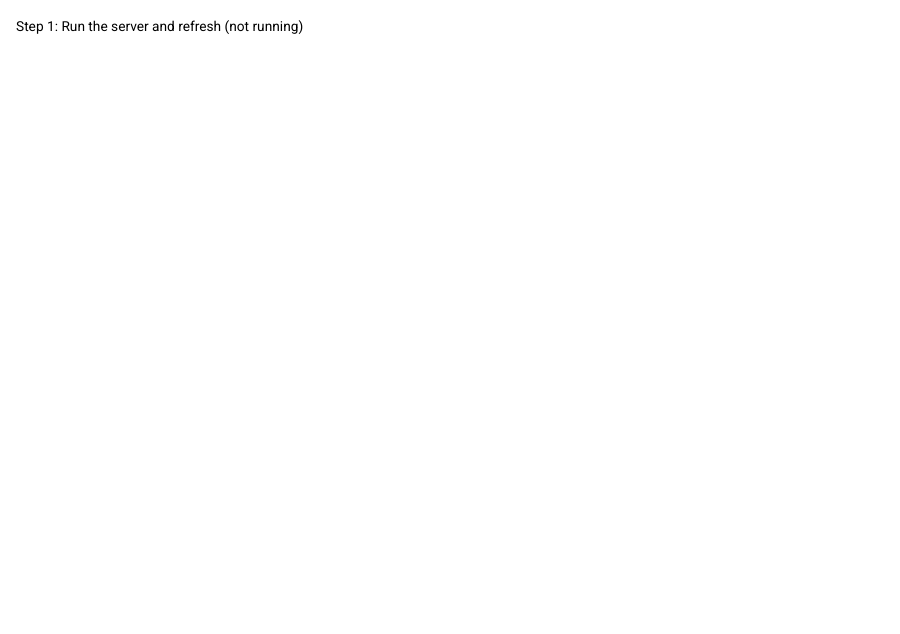
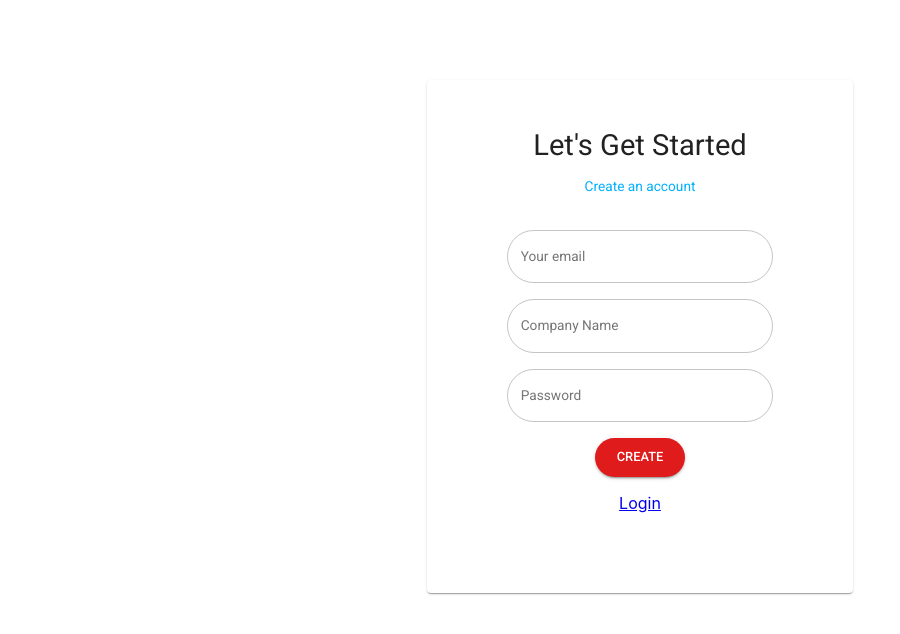
Before and after one commit to hatchways/team-banh-mi, a React (Create React App) app in the folder client/: page /signup in a window 1280 px wide. Shown: the top 634 px of the page, without its empty margins (0-900 px from the left). Built offline with nearby package versions, Linux system fonts and the light colour scheme; no server answers.

Commit message:
login/signup pages ui

```diff
--- a/client/src/App.js
+++ b/client/src/App.js
@@ -1,20 +1,60 @@
 import React from "react";
-import { MuiThemeProvider } from "@material-ui/core";
-import { BrowserRouter, Route } from "react-router-dom";
+import { MuiThemeProvider, Paper } from "@material-ui/core";
+import { BrowserRouter, Route, Redirect } from "react-router-dom";
+import { makeStyles } from "@material-ui/core/styles";
 
 import { theme } from "./themes/theme";
 import LandingPage from "./pages/Landing";
 
 import "./App.css";
+import LoginPage from "./pages/LoginPage";
+import SignupPage from "./pages/SignupPage";
+
+const useStyles = makeStyles((theme) => ({
+  root: {
+    height: "100vh",
+  },
+  page: {
+    display: "flex",
+    "flex-grow": 1,
+  },
+}));
 
 function App() {
+  const loggedIn = false;
+  const classes = useStyles();
+
   return (
     <MuiThemeProvider theme={theme}>
-      <BrowserRouter>
-        <Route path="/" component={LandingPage} />
-      </BrowserRouter>
+            <BrowserRouter>
+              <Route exact path="/">
+                {loggedIn ? <Redirect to="/dashboard" /> : <Redirect to="/login" />}
+              </Route>
+              <Route path="/dashboard" exact component={LandingPage} />
+              <Route path="/login" exact component={LoginPage} />
+              <Route path="/signup" exact component={SignupPage} />
+            </BrowserRouter>
     </MuiThemeProvider>
   );
+
+  // return (
+  //   <MuiThemeProvider theme={theme}>
+  //     <Paper>
+  //       <Grid container direction="column" className={classes.root}>
+  //         <Grid item></Grid>
+  //         <Grid className={classes.page}>
+  //           <BrowserRouter>
+  //             <Route exact path="/">
+  //               {loggedIn ? <Redirect to="/dashboard" /> : <LoginPage />}
+  //             </Route>
+  //             <Route path="/dashboard" exact component={LandingPage} />
+  //             <Route path="/login" exact component={LoginPage} />
+  //           </BrowserRouter>
+  //         </Grid>
+  //       </Grid>
+  //     </Paper>
+  //   </MuiThemeProvider>
+  // );
 }
 
 export default App;
--- /dev/null
+++ b/client/src/pages/LoginPage.js
@@ -0,0 +1,128 @@
+import React, { useState, useEffect } from "react";
+import Grid from "@material-ui/core/Grid";
+import { Card, TextField } from "@material-ui/core";
+import { Button } from "@material-ui/core";
+import { makeStyles } from "@material-ui/core/styles";
+import { Typography } from "@material-ui/core";
+import { Link } from "react-router-dom";
+
+const useStyles = makeStyles((theme) => ({
+  root: {
+    display: "flex",
+    flexGrow: 1,
+    "margin-top": "5rem",
+    "& .MuiOutlinedInput-root": {
+      "& fieldset": {
+        borderRadius: 50,
+      },
+    },
+  },
+  padding: {
+    padding: "5rem",
+    "padding-top": "3rem",
+  },
+  roundedCorner: {
+    borderRadius: 50,
+  },
+  fullWidth: {
+    width: "100%",
+  },
+  marginBottom:{
+    'margin-bottom':'2rem'
+  }
+}));
+
+export default function LoginPage() {
+  const [user, setUser] = useState({
+    username: "",
+    password: "",
+  });
+
+  useEffect(() => {
+    console.log("user updated", user);
+  }, [user]);
+
+  const classes = useStyles();
+  return (
+    <React.Fragment>
+      <Grid
+        id="loginPage"
+        className={classes.root}
+        container
+        direction="row"
+        justify="center"
+        alignItems="center"
+      >
+        <Grid item xs={12} sm={6} lg={4}>
+          <Card className={classes.padding}>
+            <Typography gutterBottom={true} align="center" variant="h4">
+              Welcome Back!
+            </Typography>
+            <Typography
+              gutterBottom={true}
+              align="center"
+              variant="subtitle1"
+              color="secondary"
+              className={classes.marginBottom}
+            >
+              Login into your account
+            </Typography>
+            <form noValidate autoComplete="off">
+              <Grid
+                id="grid-form"
+                container
+                direction="column"
+                alignItems="center"
+                spacing={2}
+              >
+                <Grid
+                  item
+                  id="grid-item-username"
+                  className={classes.fullWidth}
+                >
+                  <TextField
+                    id="emailInput"
+                    label="Your email"
+                    variant="outlined"
+                    fullWidth={true}
+                    value={user.username}
+                    onChange={(event) =>
+                      setUser({ ...user, username: event.target.value })
+                    }
+                  />
+                </Grid>
+                <Grid item className={classes.fullWidth}>
+                  <TextField
+                    className={classes.roundedCorner}
+                    id="passwordInput"
+                    label="Password"
+                    variant="outlined"
+                    fullWidth={true}
+                    type="password"
+                    value={user.password}
+                    onChange={(event) =>
+                      setUser({ ...user, password: event.target.value })
+                    }
+                  />
+                </Grid>
+                <Grid item>
+                  <Button
+                    className={classes.roundedCorner}
+                    variant="contained"
+                    color="primary"
+                    size="large"
+                  >
+                    LOG IN
+                  </Button>
+                </Grid>
+                <Grid item>
+                  <Link to="/signup">Create Account</Link>
+                </Grid>
+              </Grid>
+            </form>
+          </Card>
+        </Grid>
+      </Grid>
+    </React.Fragment>
+  );
+}
--- /dev/null
+++ b/client/src/pages/SignupPage.js
@@ -0,0 +1,145 @@
+import React, { useState, useEffect } from "react";
+import Grid from "@material-ui/core/Grid";
+import { Card, TextField } from "@material-ui/core";
+import { Button } from "@material-ui/core";
+import { makeStyles } from "@material-ui/core/styles";
+import { Typography } from "@material-ui/core";
+import { Link } from "react-router-dom";
+
+const useStyles = makeStyles((theme) => ({
+  root: {
+    display: "flex",
+    flexGrow: 1,
+    "margin-top": "5rem",
+    "& .MuiOutlinedInput-root": {
+      "& fieldset": {
+        borderRadius: 50,
+      },
+    },
+  },
+  padding: {
+    padding: "5rem",
+    "padding-top": "3rem",
+  },
+  roundedCorner: {
+    borderRadius: 50,
+  },
+  fullWidth: {
+    width: "100%",
+  },
+  marginBottom: {
+    "margin-bottom": "2rem",
+  },
+}));
+
+export default function SignupPage() {
+  const [user, setUser] = useState({
+    username: "",
+    password: "",
+    company: "",
+  });
+
+  useEffect(() => {
+    console.log("user updated", user);
+  }, [user]);
+
+  const classes = useStyles();
+  return (
+    <React.Fragment>
+      <Grid
+        id="loginPage"
+        className={classes.root}
+        container
+        direction="row"
+        justify="center"
+        alignItems="center"
+      >
+        <Grid item xs={12} sm={6} lg={4}>
+          <Card className={classes.padding}>
+            <Typography gutterBottom={true} align="center" variant="h4">
+              Let's Get Started
+            </Typography>
+            <Typography
+              gutterBottom={true}
+              align="center"
+              variant="subtitle1"
+              color="secondary"
+              className={classes.marginBottom}
+            >
+              Create an account
+            </Typography>
+            <form noValidate autoComplete="off">
+              <Grid
+                id="grid-form"
+                container
+                direction="column"
+                alignItems="center"
+                spacing={2}
+              >
+                <Grid
+                  item
+                  id="grid-item-username"
+                  className={classes.fullWidth}
+                >
+                  <TextField
+                    id="emailInput"
+                    label="Your email"
+                    variant="outlined"
+                    fullWidth={true}
+                    value={user.username}
+                    onChange={(event) =>
+                      setUser({ ...user, username: event.target.value })
+                    }
+                  />
+                </Grid>
+                <Grid
+                  item
+                  id="grid-item-company-name"
+                  className={classes.fullWidth}
+                >
+                  <TextField
+                    id="company-input"
+                    label="Company Name"
+                    variant="outlined"
+                    fullWidth={true}
+                    value={user.company}
+                    onChange={(event) =>
+                      setUser({ ...user, company: event.target.value })
+                    }
+                  />
+                </Grid>
+                <Grid item className={classes.fullWidth}>
+                  <TextField
+                    className={classes.roundedCorner}
+                    id="passwordInput"
+                    label="Password"
+                    variant="outlined"
+                    fullWidth={true}
+                    type="password"
+                    value={user.password}
+                    onChange={(event) =>
+                      setUser({ ...user, password: event.target.value })
+                    }
+                  />
+                </Grid>
+                <Grid item>
+                  <Button
+                    className={classes.roundedCorner}
+                    variant="contained"
+                    color="primary"
+                    size="large"
+                  >
+                    Create
+                  </Button>
+                </Grid>
+                <Grid item>
+                  <Link to="/login">Login</Link>
+                </Grid>
+              </Grid>
+            </form>
+          </Card>
+        </Grid>
+      </Grid>
+    </React.Fragment>
+  );
+}
--- a/client/src/themes/theme.js
+++ b/client/src/themes/theme.js
@@ -1,4 +1,6 @@
 import { createMuiTheme } from "@material-ui/core";
+import {lightBlue} from '@material-ui/core/colors';
+
 
 export const theme = createMuiTheme({
   typography: {
@@ -10,5 +12,7 @@ export const theme = createMuiTheme({
   },
   palette: {
     primary: { main: "#DF1B1B" },
+    secondary: lightBlue,
+
   },
 });
```
